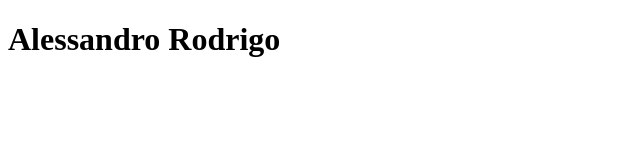
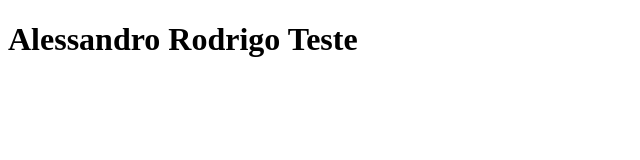
Before and after one commit to AlessandroRodrigo-zz/AlessandroRodrigo.github.io, a plain HTML site: page index.html in a window 1280 px wide. Shown: the whole page, without its empty margins (0-640 px from the left). Drawn offline with Linux system fonts and the light colour scheme.

Commit message:
commit test

```diff
--- a/index.html
+++ b/index.html
@@ -7,6 +7,6 @@
     <title>Alessandro Rodrigo</title>
 </head>
 <body>
-    <h1>Alessandro Rodrigo</h1>
+    <h1>Alessandro Rodrigo Teste</h1>
 </body>
 </html>
```
